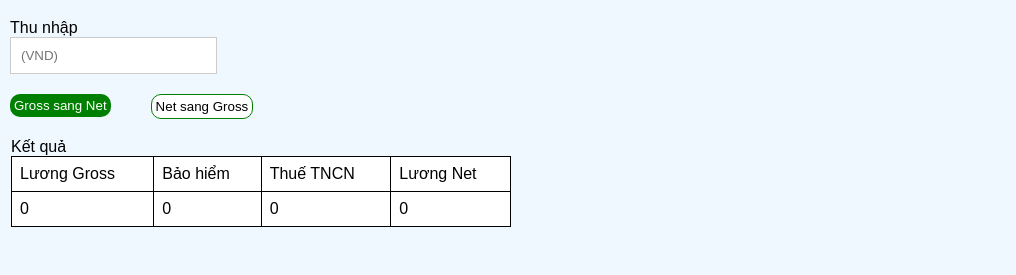
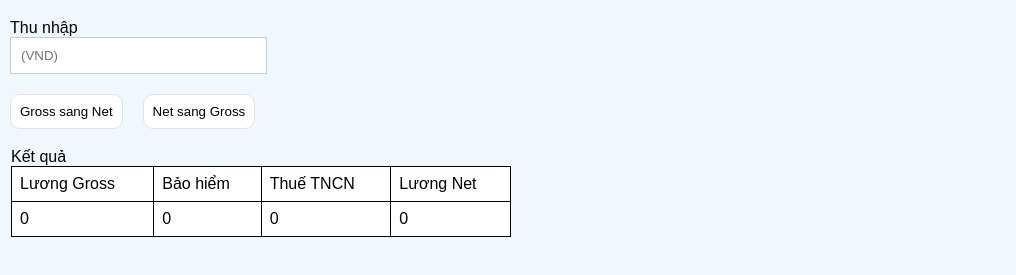
Before and after one commit to DongThin/my-love-e2e-testing, a website: page src/index.html in a window 1280 px wide. Shown: the part 61-336 px from the top of the page, without its empty margins (0-1016 px from the left). Drawn offline with Linux system fonts and the light colour scheme.

Commit message:
Refactor UI

```diff
--- a/src/index.html
+++ b/src/index.html
@@ -5,78 +5,29 @@
     <meta charset="UTF-8">
     <title>Welcome to Dong Thin website</title>
 
-    <style>
-        body {
-            font-family: Arial, Helvetica, sans-serif;
-            background-color: aliceblue;
-            margin: 10px
-        }
-
-        table {
-            width: 500px;
-            border-collapse: collapse;
-            margin: 1px;
-
-        }
-
-        th,
-        td {
-            border: 1px solid black;
-            padding: 8px;
-            text-align: left;
-            background-color: white;
-        }
-
-        tr:hover {
-            background-color: aquamarine;
-        }
-
-        .my-input {
-            width: 185px;
-            padding: 10px;
-            border: 1px solid #ccc;
-        }
-
-        .box {
-            display: flex;
-            margin-top: 20px;
-        }
-
-        .my-button {
-            margin-right: 40px;
-        }
-
-    </style>
+    <link rel="stylesheet" href="style.css">
+    <script src="script.js" defer></script> <!-- Liên kết đến tệp JS -->
+</head>
 
 </head>
 
 <body>
     <h1>Công cụ tính lương Gross sang Net và ngược lại [Chuẩn 2025]</h1>
     <form>
-    <label for="name" style="display: block;">Thu nhập</label>
-    <input type="number" id="name" placeholder="(VND)" class="my-input"> <br>
+        <label for="incomeInput" style="display: block;">Thu nhập</label>
+        <input type="number" id="incomeInput" placeholder="(VND)" class="my-input"> <br>
 
         <div class="box">
-        <div class="my-button">
-            <button style="color: white;
-    background-color: green;
-    border-radius: 10px;
-    border: none;
-    padding: 4px;">
+
+                <button class="my-button style-selected-button" id="grossToNetButton">
                     Gross sang Net
                 </button>
-        </div>
-        <div class="my-button">
-            <button style="color: black;
-         background-color: white;
-    border-radius: 10px;
-    border: 1px solid green;
-    padding: 4px;">
+
+            <button class="my-button style-unselected-button" id="netToGrossButton">
                 Net sang Gross
             </button>
+
         </div>
-    </div>
-
 
         <table>
             <br>
--- /dev/null
+++ b/src/script.js
@@ -0,0 +1,26 @@
+ function convertGrossToNet() {
+    // Lấy giá trị thu nhập từ input
+    const incomeInput = document.getElementById('incomeInput').value;
+
+    // Lấy phần tử bảng cho các ô hiển thị kết quả (Hàng thứ 2, cột thứ 1)
+    const grossCell = document.querySelector('table tr:nth-child(2) td:nth-child(1)');
+
+    // Cập nhật giá trị Lương Gross trong bảng
+    grossCell.textContent = incomeInput || 0; // Nếu không có giá trị, hiển thị 0
+}
+
+// Ngăn không cho form tự động gửi và tải lại trang khi nút được nhấn
+function preventFormSubmission(event) {
+    event.preventDefault();
+}
+
+// Hàm gắn sự kiện khi trang được tải
+window.onload = function() {
+    // Thêm sự kiện click cho nút Gross sang Net
+    document.getElementById('grossToNetButton').addEventListener('click', function(event) {
+        preventFormSubmission(event); // Ngăn gửi form
+
+        this.classList.toggle("style-selected-button")
+        convertGrossToNet(); // Gọi hàm để chuyển đổi
+    });
+};
--- /dev/null
+++ b/src/style.css
@@ -0,0 +1,65 @@
+body {
+    font-family: Arial, Helvetica, sans-serif;
+    background-color: aliceblue;
+    margin: 10px
+}
+
+table {
+    width: 500px;
+    border-collapse: collapse;
+    margin: 1px;
+
+}
+
+th,
+td {
+    border: 1px solid black;
+    padding: 8px;
+    text-align: left;
+    background-color: white;
+}
+
+tr:hover {
+    background-color: aquamarine;
+}
+
+.my-input {
+    width: 235px;
+    padding: 10px;
+    border: 1px solid #ccc;
+}
+
+.box {
+    display: flex;
+    margin-top: 20px;
+}
+
+.my-button {
+    margin-right: 20px;
+    padding: 0px;
+    box-shadow: 2px 2px 3px rgba(9, 96, 63, 0);
+    border: 0.5px;
+    border-color: rgb(231, 226, 226);
+    border-style: solid;
+}
+
+.style-selected-button {
+    color: black;
+    background-color: white;
+    border-radius: 10px;
+    padding: 9px;
+}
+
+.style-unselected-button {
+    color: black;
+    background-color: white;
+    border-radius: 10px;
+    padding: 9px;
+}
+
+button:hover {
+    background-color: rgb(144, 188, 144);
+    color: black;
+    box-shadow: 0 1px;
+    transform: scale(1);
+}
```
Lines whose indentation alone changed are shown as unchanged.
